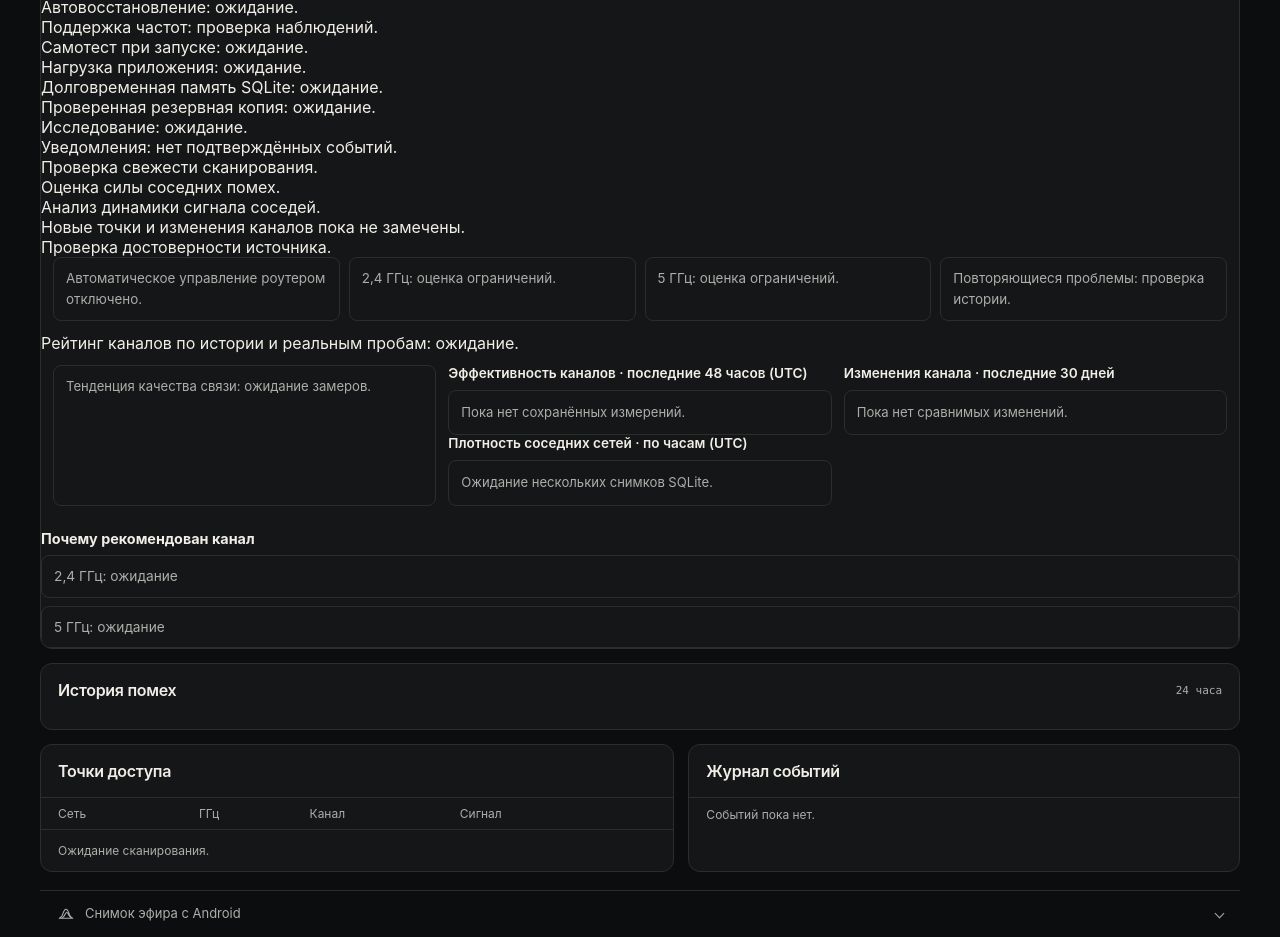
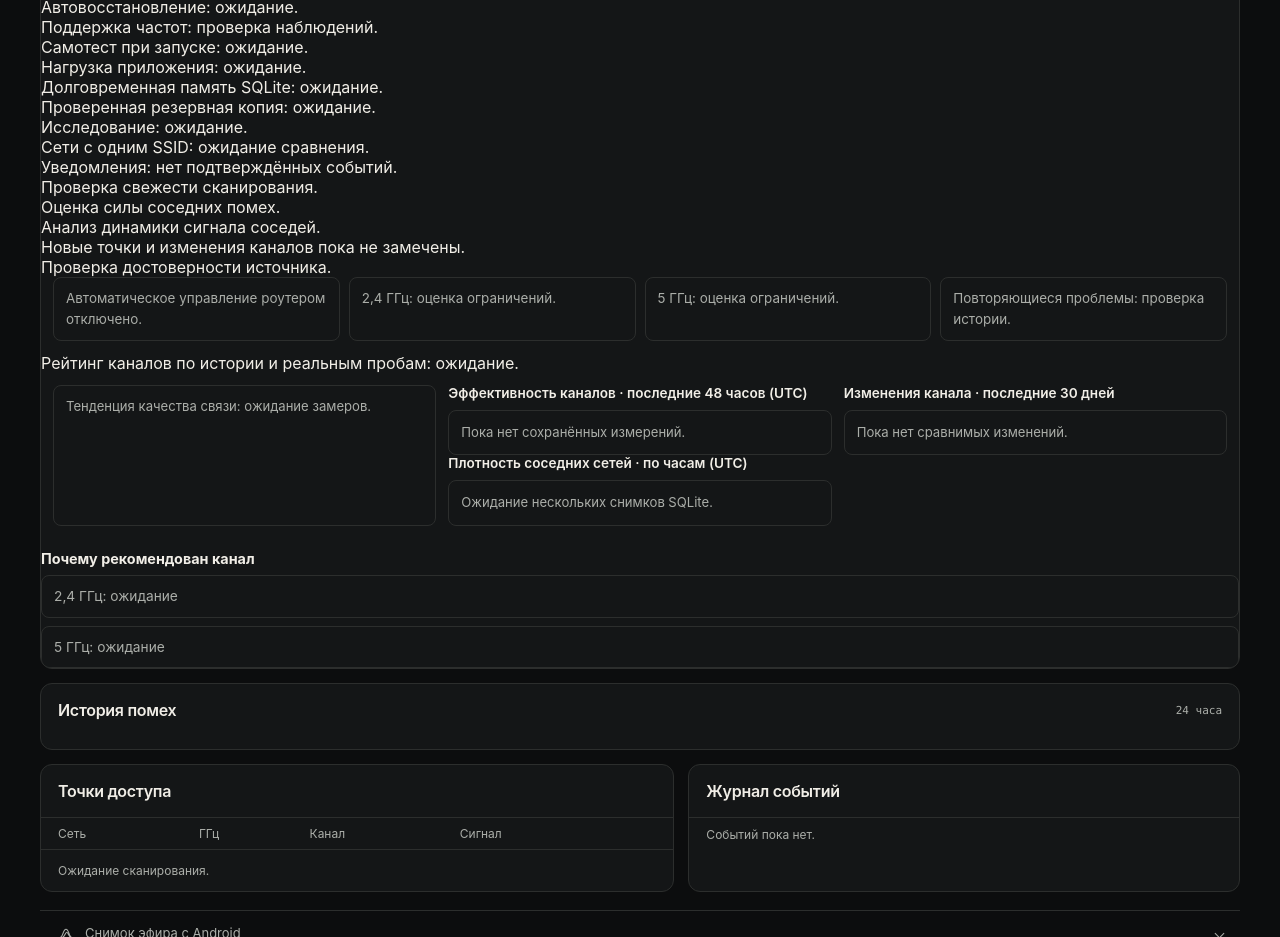
Before and after one commit to Aspksa/-Wi-Fi, a plain HTML site: page web/index.html in a window 1280 px wide. Shown: the part 1320-2257 px from the top of the page. Drawn offline with Linux system fonts and the light colour scheme; no server answers.

```diff
--- a/web/index.html
+++ b/web/index.html
@@ -204,6 +204,7 @@
       <p id="scan-memory" class="router-ranking">Долговременная память SQLite: ожидание.</p>
       <p id="scan-backup" class="router-ranking">Проверенная резервная копия: ожидание.</p>
       <p id="scan-investigation" class="router-ranking">Исследование: ожидание.</p>
+      <p id="scan-ssid-variation" class="router-ranking">Сети с одним SSID: ожидание сравнения.</p>
       <p id="scan-alerts" class="router-ranking" role="status">Уведомления: нет подтверждённых событий.</p>
       <p id="scan-confidence" class="router-ranking">Проверка свежести сканирования.</p>
       <p id="scan-interference" class="router-ranking">Оценка силы соседних помех.</p>
```
